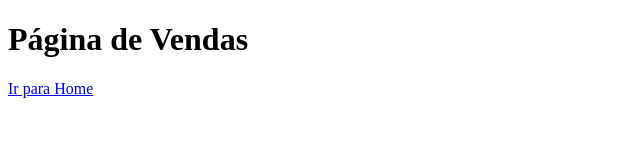
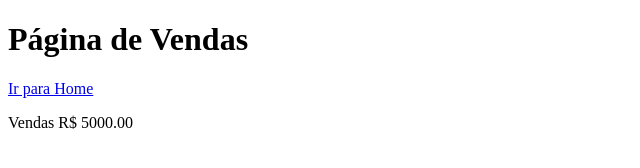
Before and after one commit to WislenNeves81/aulagithub, a plain HTML site: page vendas.html in a window 1280 px wide. Shown: the whole page, without its empty margins (0-640 px from the left). Drawn offline with Linux system fonts and the light colour scheme.

Commit message:
Incluido o total de vendas

```diff
--- a/vendas.html
+++ b/vendas.html
@@ -9,5 +9,6 @@
 <body>
     <h1>Página de Vendas</h1>
     <a href="index.html">Ir para Home</a>
+    <P>Vendas R$ 5000.00</P>
 </body>
 </html>
```
